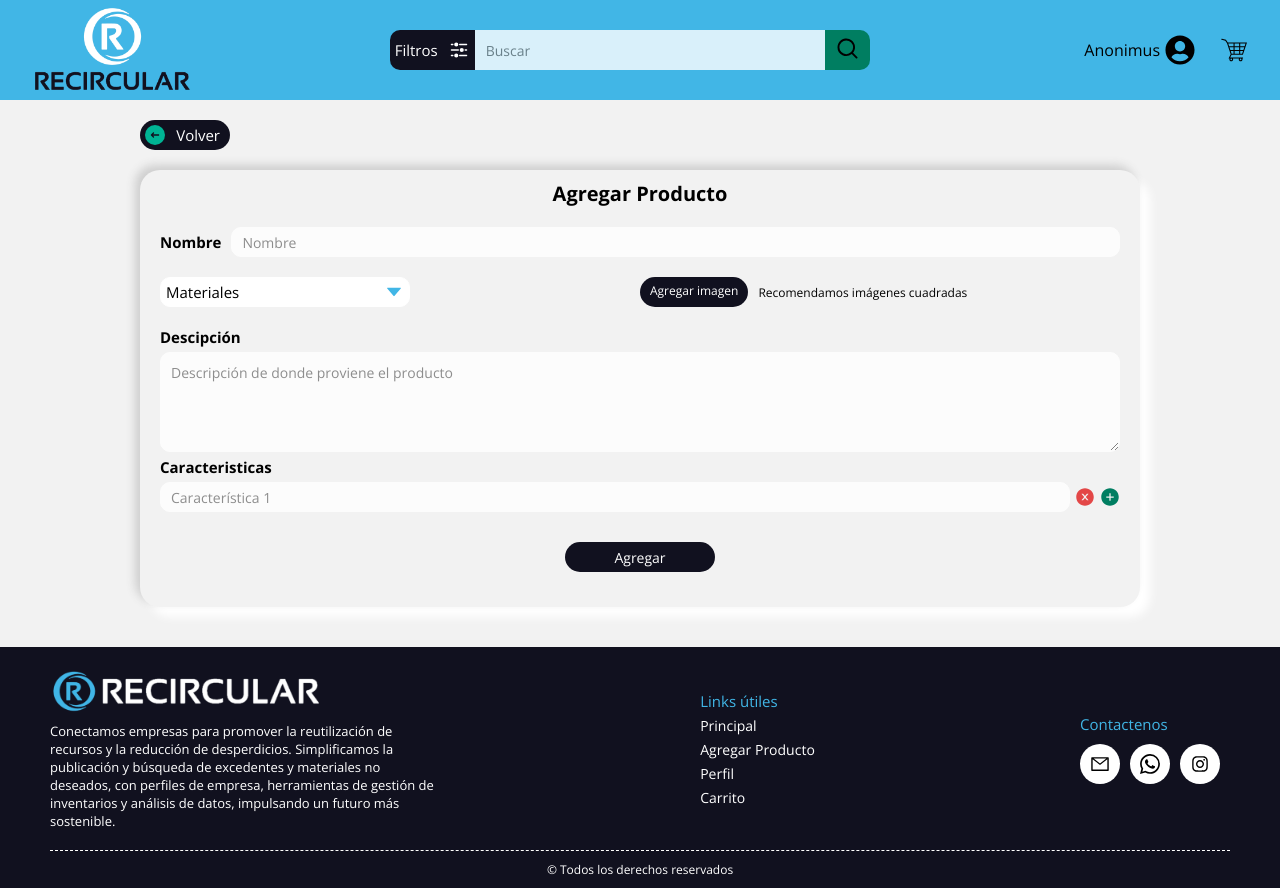
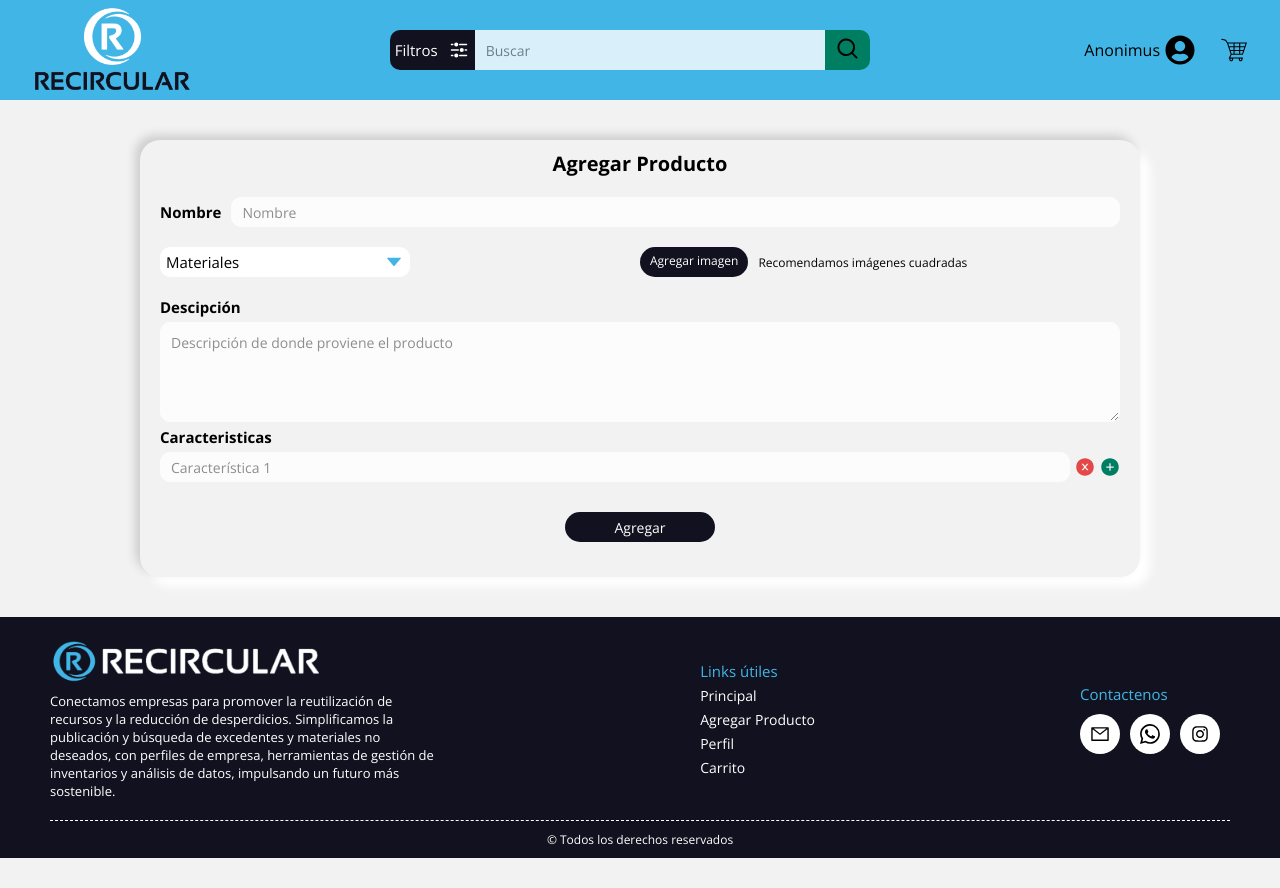
Before and after one commit to DavidBetancurRamirez/Recircular, a React (Vite) app in the folder frontend/: page /agregar in a window 1280 px wide. After the commit the page ends 858 px from the top, so only its background shows below. Built offline with nearby package versions, Linux system fonts and the light colour scheme.

Commit message:
Eliminando boton Volver

```diff
--- a/frontend/src/components/Agregar.jsx
+++ b/frontend/src/components/Agregar.jsx
@@ -1,6 +1,5 @@
 import { useState } from "react";
 import Layout from "./Layout";
-import BtnVolver from "../elements/BtnVolver";
 import SelecMateriales from "../elements/SelecMateriales";
 import Imagenes from "../elements/Imagenes";
 
@@ -44,7 +43,6 @@ const Agregar = () => {
     return (
         <Layout>
             <ContenedorPrincipal>
-                <BtnVolver />
                 <ContenedorSombra>
                     <h2>Agregar Producto</h2>
                     <Formulario>
--- a/frontend/src/elements/BtnVolver.jsx
+++ /dev/null
@@ -1,36 +0,0 @@
-import { useState, useEffect } from "react";
-import Volver from "./Volver";
-
-/*
-    Para agregar el boton volver en la pestaña
-    y reducir codigo en estos archivos
-*/
-
-
-const BtnVolver = () => {
-    const [windowWidth, setWindowWidth] = useState(window.innerWidth);
-
-    const handleResize = () => {
-        setWindowWidth(window.innerWidth);
-    };
-
-    useEffect(() => {
-        // Agregar el evento de cambio de tamaño de ventana
-        window.addEventListener('resize', handleResize);
-
-        // Limpieza del efecto al desmontar el componente
-        return () => {
-            window.removeEventListener('resize', handleResize);
-        };
-    }, []);
-
-    return (
-        <>
-            {windowWidth>800 &&
-                <Volver />
-            }
-        </>
-    )
-}
-
-export default BtnVolver;
--- a/frontend/src/elements/Header.jsx
+++ b/frontend/src/elements/Header.jsx
@@ -9,7 +9,6 @@ import Logo3 from "../images/logo3.png";
 import UsuarioHeader from "./UsuarioHeader";
 import BusquedaHeader from "./BusquedaHeader";
 import Filtros from "./Filtros";
-import Volver from "./Volver";
 
 const Contenedor = styled.div`
     background-color: ${colores.azulClaro};
@@ -89,12 +88,10 @@ const Header = () => {
                 {windowWidth<=800 && <UsuarioHeader /> }
             </Botones>
             <BusquedaHeader />
-            {windowWidth>800 && <UsuarioHeader /> }
-            {windowWidth<=800 &&
-                <Contenedor2>
-                    <Volver />
-                    <Filtros />
-                </Contenedor2>
+            {windowWidth>800 ?
+                <UsuarioHeader />
+            :
+                <Filtros />
             }
         </Contenedor>
     )
--- a/frontend/src/elements/Volver.jsx
+++ /dev/null
@@ -1,48 +0,0 @@
-import styled from "styled-components"
-import colores from "../styles/colores"
-import { WiDirectionLeft } from "react-icons/wi"
-
-const ContenedorVolver = styled.button`
-    display: flex;
-    align-items: center;
-    justify-content: space-between;
-    width: 90px;
-    height: 30px;
-    border: none;
-    border-radius: 20px;
-    padding: 5px;
-    background-color: ${colores.azulOscuro};
-    cursor: pointer;
-
-    p {
-        color: #fff;
-        margin-right: 5px;
-        font-weight: lighter;
-        font-size: 15px;
-    }
-`
-const Flecha = styled.div`
-    width: 20px;
-    height: 20px;
-    background-color: ${colores.verdeClaro};
-    border-radius: 50%;
-    display: flex;
-    align-items: center;
-    justify-content: center;
-
-    svg {
-        width: 80%;
-        height: 80%;
-        color: ${colores.azulOscuro};
-    }
-`
-const Volver = () => {
-    return (
-        <ContenedorVolver>
-            <Flecha><WiDirectionLeft /></Flecha>
-            <p>Volver</p>
-        </ContenedorVolver>
-    )
-}
-
-export default Volver;
```
